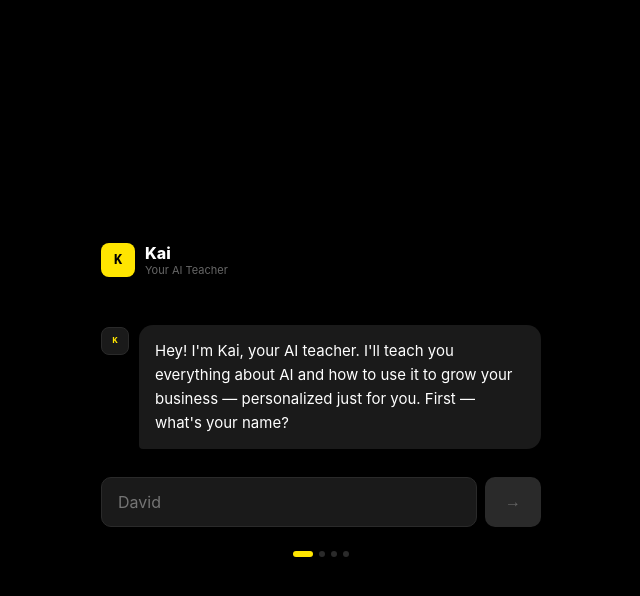
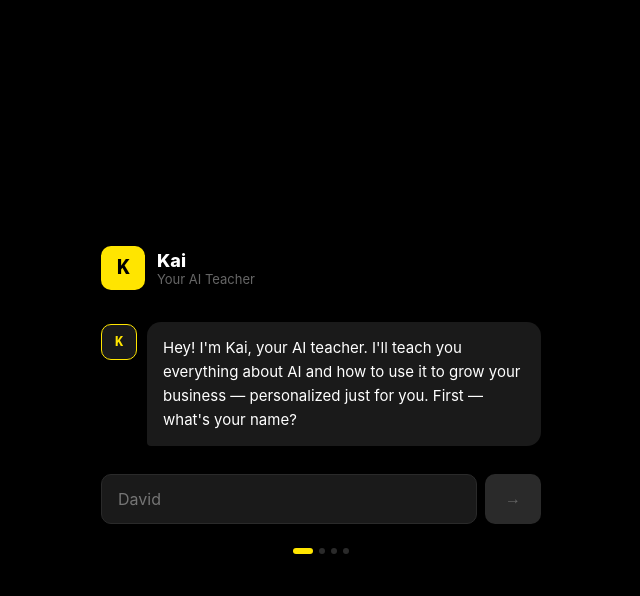
Before and after one commit to DenlinkDrCupo/10xThatShit, a Next.js app: page / in a window 1280 px wide. Both pictures are taken after a click on the button "Buy Now — $99". Shown: the top 596 px of the page, without its empty margins (319-959 px from the left). Built offline with nearby package versions, Linux system fonts and the light colour scheme.

Commit message:
Update index.js

```diff
--- a/pages/index.js
+++ b/pages/index.js
@@ -347,7 +347,7 @@ function ChatLesson({ module, profile, onComplete, isCompleted, onBack, onChange
         {msgs.map((m, i) => (
           <div key={i} style={{ display: 'flex', justifyContent: m.role === 'user' ? 'flex-end' : 'flex-start', animation: 'up 0.2s ease' }}>
             {m.role === 'assistant' && (
-              <div style={{ width: '28px', height: '28px', borderRadius: '8px', background: G2, border: `1px solid ${G3}`, display: 'flex', alignItems: 'center', justifyContent: 'center', fontFamily: 'monospace', fontSize: '9px', fontWeight: '900', color: Y, flexShrink: 0, marginRight: '8px', marginTop: '2px' }}>K</div>
+              <div style={{ width: '36px', height: '36px', borderRadius: '10px', background: G2, border: `1px solid ${Y}`, display: 'flex', alignItems: 'center', justifyContent: 'center', fontFamily: 'monospace', fontSize: '14px', fontWeight: '900', color: Y, flexShrink: 0, marginRight: '10px', marginTop: '2px' }}>K</div>
             )}
             <div style={{ maxWidth: '80%', padding: '12px 16px', background: m.role === 'user' ? Y : G2, color: m.role === 'user' ? BG : W, borderRadius: m.role === 'user' ? '16px 16px 4px 16px' : '16px 16px 16px 4px', fontSize: '14px', lineHeight: '1.65', whiteSpace: 'pre-wrap', wordBreak: 'break-word', fontWeight: m.role === 'user' ? '600' : '400' }}>
               {m.content}
@@ -356,7 +356,7 @@ function ChatLesson({ module, profile, onComplete, isCompleted, onBack, onChange
         ))}
         {loading && (
           <div style={{ display: 'flex', alignItems: 'flex-start', gap: '8px' }}>
-            <div style={{ width: '28px', height: '28px', borderRadius: '8px', background: G2, border: `1px solid ${G3}`, display: 'flex', alignItems: 'center', justifyContent: 'center', fontFamily: 'monospace', fontSize: '9px', fontWeight: '900', color: Y, flexShrink: 0 }}>K</div>
+            <div style={{ width: '36px', height: '36px', borderRadius: '10px', background: G2, border: `1px solid ${Y}`, display: 'flex', alignItems: 'center', justifyContent: 'center', fontFamily: 'monospace', fontSize: '14px', fontWeight: '900', color: Y, flexShrink: 0 }}>K</div>
             <TypingIndicator />
           </div>
         )}
@@ -520,7 +520,7 @@ function Landing({ onEnter }) {
       {/* What you'll learn strip */}
       <div style={{ borderTop: `1px solid ${G2}`, padding: '28px 32px', position: 'relative', zIndex: 1 }}>
         <div style={{ maxWidth: '600px', margin: '0 auto' }}>
-          <div style={{ color: GM, fontSize: '11px', fontFamily: 'monospace', letterSpacing: '2px', marginBottom: '20px', textAlign: 'center' }}>WHAT YOU'LL LEARN</div>
+          <div style={{ color: W, fontSize: '13px', fontFamily: 'monospace', letterSpacing: '3px', marginBottom: '20px', textAlign: 'center', fontWeight: '700' }}>WHAT YOU'LL LEARN</div>
           <div style={{ display: 'grid', gridTemplateColumns: '1fr 1fr', gap: '12px 24px' }}>
             {[
               'What AI actually is',
@@ -534,7 +534,7 @@ function Landing({ onEnter }) {
             ].map((item, i) => (
               <div key={i} style={{ display: 'flex', alignItems: 'center', gap: '10px' }}>
                 <div style={{ width: '5px', height: '5px', borderRadius: '50%', background: Y, flexShrink: 0 }} />
-                <span style={{ color: '#bbb', fontSize: '14px' }}>{item}</span>
+                <span style={{ color: W, fontSize: '15px' }}>{item}</span>
               </div>
             ))}
           </div>
@@ -564,11 +564,11 @@ function Onboarding({ onComplete }) {
     <div style={{ minHeight: '100dvh', background: BG, color: W, fontFamily: "-apple-system,'Helvetica Neue',sans-serif", display: 'flex', flexDirection: 'column', alignItems: 'center', justifyContent: 'center', padding: '24px' }}>
       <style>{CSS}</style>
       <div style={{ maxWidth: '440px', width: '100%', animation: 'up 0.4s ease' }}>
-        <div style={{ display: 'flex', alignItems: 'center', gap: '10px', marginBottom: '48px' }}>
-          <div style={{ width: '34px', height: '34px', background: Y, borderRadius: '8px', display: 'flex', alignItems: 'center', justifyContent: 'center', fontWeight: '900', fontSize: '14px', color: BG, fontFamily: 'monospace' }}>K</div>
+        <div style={{ display: 'flex', alignItems: 'center', gap: '12px', marginBottom: '32px' }}>
+          <div style={{ width: '44px', height: '44px', background: Y, borderRadius: '10px', display: 'flex', alignItems: 'center', justifyContent: 'center', fontWeight: '900', fontSize: '22px', color: BG, fontFamily: 'monospace', flexShrink: 0 }}>K</div>
           <div>
-            <div style={{ fontWeight: '800', fontSize: '16px' }}>Kai</div>
-            <div style={{ color: GM, fontSize: '11px' }}>Your AI Teacher</div>
+            <div style={{ fontWeight: '800', fontSize: '18px' }}>Kai</div>
+            <div style={{ color: GM, fontSize: '13px' }}>Your AI Teacher</div>
           </div>
         </div>
         {step > 0 && Object.entries(answers).slice(0, step).map(([k, v]) => v && (
@@ -577,7 +577,7 @@ function Onboarding({ onComplete }) {
           </div>
         ))}
         <div style={{ display: 'flex', alignItems: 'flex-start', gap: '10px', marginBottom: '28px' }}>
-          <div style={{ width: '28px', height: '28px', borderRadius: '8px', background: G2, border: `1px solid ${G3}`, display: 'flex', alignItems: 'center', justifyContent: 'center', fontFamily: 'monospace', fontSize: '9px', fontWeight: '900', color: Y, flexShrink: 0, marginTop: '2px' }}>K</div>
+          <div style={{ width: '36px', height: '36px', borderRadius: '10px', background: G2, border: `1px solid ${Y}`, display: 'flex', alignItems: 'center', justifyContent: 'center', fontFamily: 'monospace', fontSize: '14px', fontWeight: '900', color: Y, flexShrink: 0, marginTop: '2px' }}>K</div>
           <div style={{ background: G2, padding: '14px 16px', borderRadius: '14px 14px 14px 4px', fontSize: '15px', lineHeight: '1.6', flex: 1 }}>
             {step === 0 ? `Hey! I'm Kai, your AI teacher. I'll teach you everything about AI and how to use it to grow your business — personalized just for you. ${questions[0].q}` : questions[step].q}
           </div>
```
